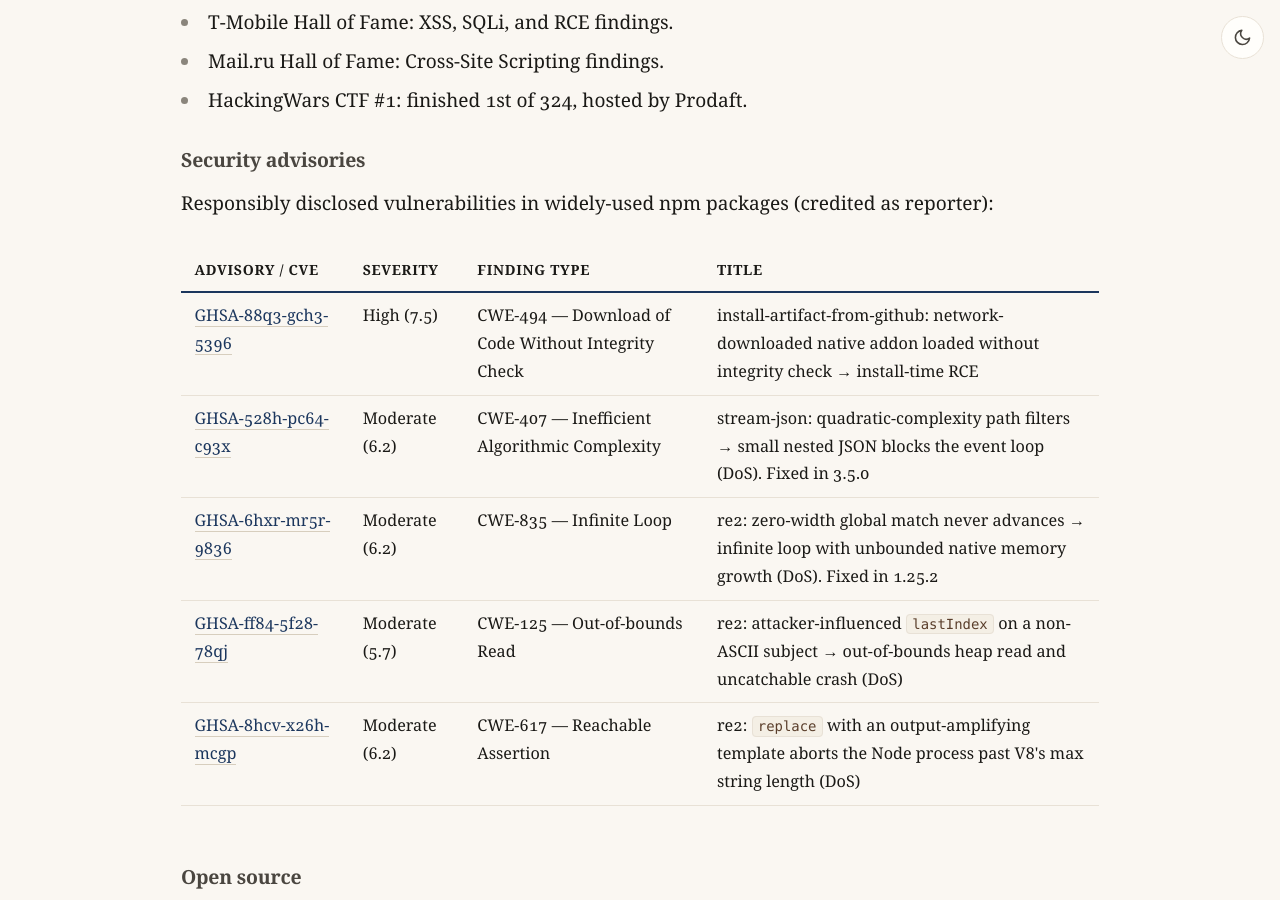
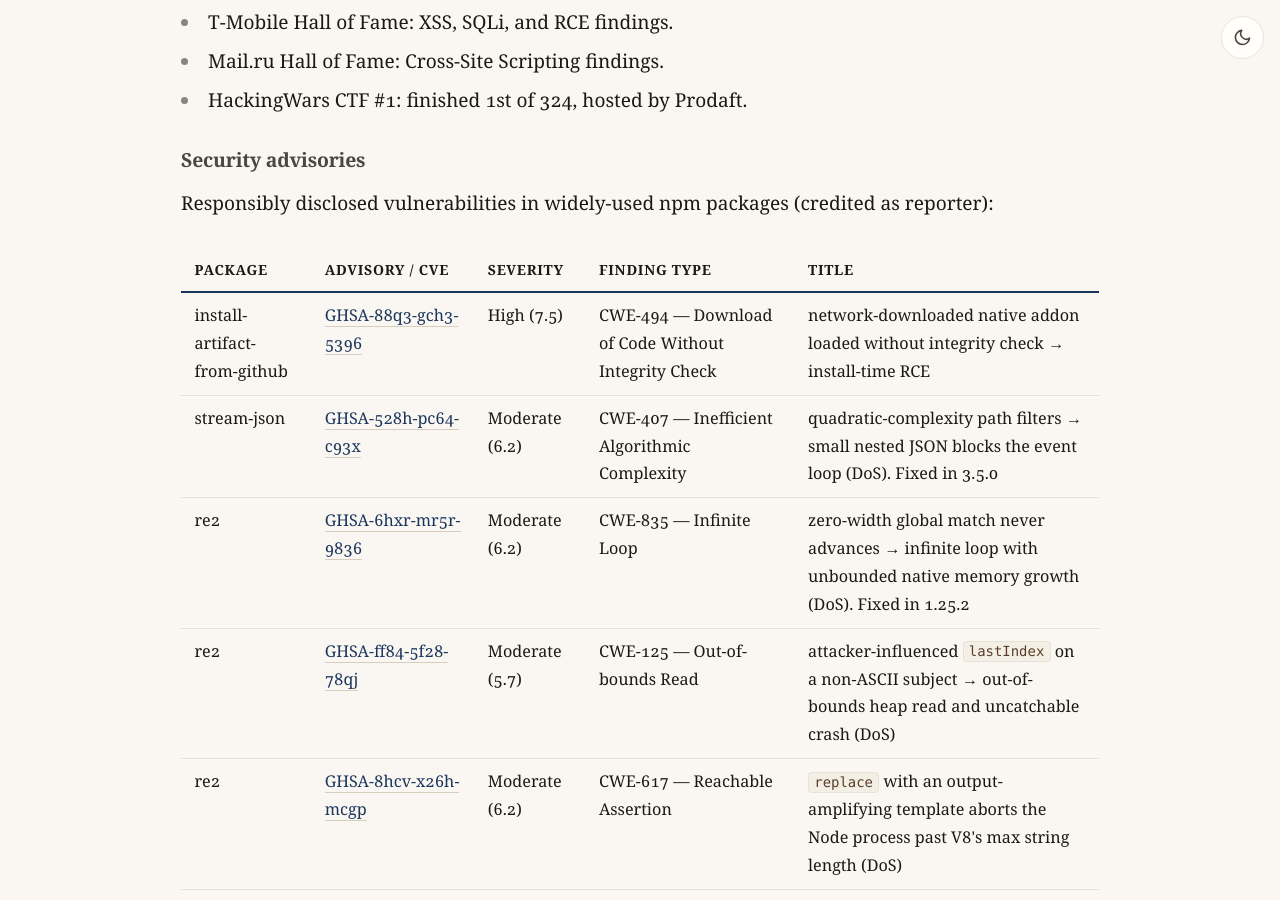
Before and after one commit to ataberk-xyz/ataberk-xyz.github.io, a Jekyll site: the page built from about.md, in a window 1280 px wide and 900 px high, scrolled down 1046 px. Built offline with Jekyll 4.4.1, drawn with Linux system fonts in a browser that asks for light colours.

Commit message:
About: add Package column to advisories table, drop package prefix from titles
Co-Authored-By: Claude Opus 4.8 <noreply@anthropic.com>

```diff
--- a/about.md
+++ b/about.md
@@ -32,38 +32,43 @@ sidebar_link: true
    <div style="overflow-x:auto;">
    <table>
      <thead>
-       <tr><th>Advisory / CVE</th><th>Severity</th><th>Finding type</th><th>Title</th></tr>
+       <tr><th>Package</th><th>Advisory / CVE</th><th>Severity</th><th>Finding type</th><th>Title</th></tr>
      </thead>
      <tbody>
        <tr>
+         <td>install-artifact-from-github</td>
          <td><a href="https://github.com/uhop/install-artifact-from-github/security/advisories/GHSA-88q3-gch3-5396">GHSA-88q3-gch3-5396</a></td>
          <td>High (7.5)</td>
          <td>CWE-494 &mdash; Download of Code Without Integrity Check</td>
-         <td>install-artifact-from-github: network-downloaded native addon loaded without integrity check &rarr; install-time RCE</td>
+         <td>network-downloaded native addon loaded without integrity check &rarr; install-time RCE</td>
        </tr>
        <tr>
+         <td>stream-json</td>
          <td><a href="https://github.com/uhop/stream-json/security/advisories/GHSA-528h-pc64-c93x">GHSA-528h-pc64-c93x</a></td>
          <td>Moderate (6.2)</td>
          <td>CWE-407 &mdash; Inefficient Algorithmic Complexity</td>
-         <td>stream-json: quadratic-complexity path filters &rarr; small nested JSON blocks the event loop (DoS). Fixed in 3.5.0</td>
+         <td>quadratic-complexity path filters &rarr; small nested JSON blocks the event loop (DoS). Fixed in 3.5.0</td>
        </tr>
        <tr>
+         <td>re2</td>
          <td><a href="https://github.com/uhop/node-re2/security/advisories/GHSA-6hxr-mr5r-9836">GHSA-6hxr-mr5r-9836</a></td>
          <td>Moderate (6.2)</td>
          <td>CWE-835 &mdash; Infinite Loop</td>
-         <td>re2: zero-width global match never advances &rarr; infinite loop with unbounded native memory growth (DoS). Fixed in 1.25.2</td>
+         <td>zero-width global match never advances &rarr; infinite loop with unbounded native memory growth (DoS). Fixed in 1.25.2</td>
        </tr>
        <tr>
+         <td>re2</td>
          <td><a href="https://github.com/uhop/node-re2/security/advisories/GHSA-ff84-5f28-78qj">GHSA-ff84-5f28-78qj</a></td>
          <td>Moderate (5.7)</td>
          <td>CWE-125 &mdash; Out-of-bounds Read</td>
-         <td>re2: attacker-influenced <code>lastIndex</code> on a non-ASCII subject &rarr; out-of-bounds heap read and uncatchable crash (DoS)</td>
+         <td>attacker-influenced <code>lastIndex</code> on a non-ASCII subject &rarr; out-of-bounds heap read and uncatchable crash (DoS)</td>
        </tr>
        <tr>
+         <td>re2</td>
          <td><a href="https://github.com/uhop/node-re2/security/advisories/GHSA-8hcv-x26h-mcgp">GHSA-8hcv-x26h-mcgp</a></td>
          <td>Moderate (6.2)</td>
          <td>CWE-617 &mdash; Reachable Assertion</td>
-         <td>re2: <code>replace</code> with an output-amplifying template aborts the Node process past V8's max string length (DoS)</td>
+         <td><code>replace</code> with an output-amplifying template aborts the Node process past V8's max string length (DoS)</td>
        </tr>
      </tbody>
    </table>
```
